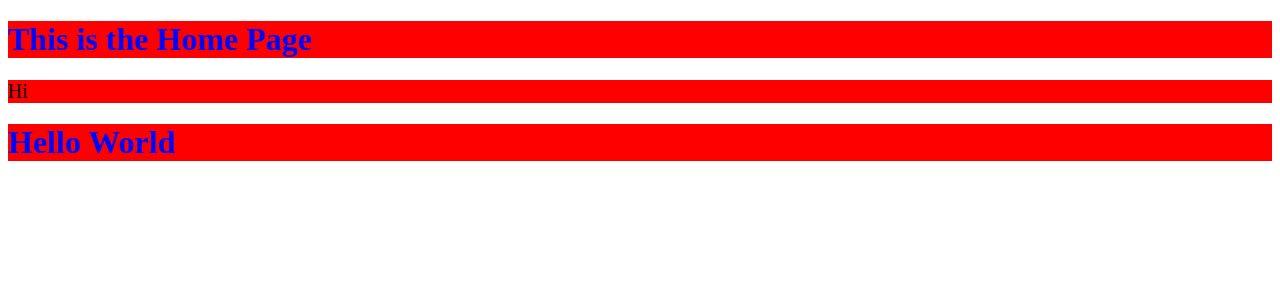
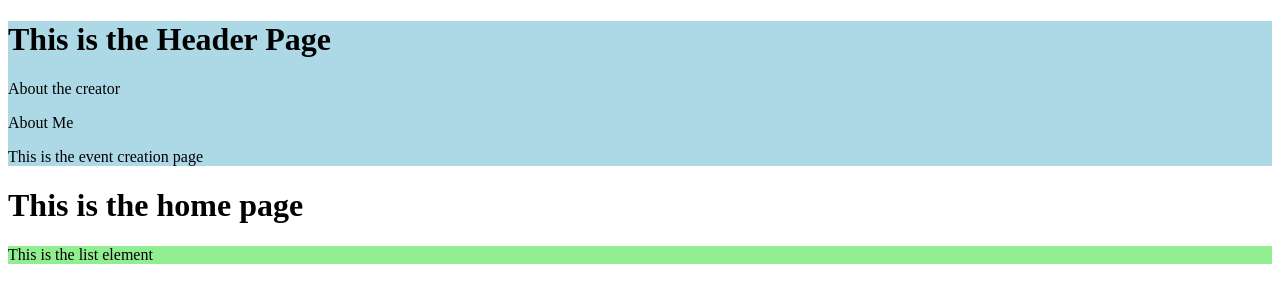
Before and after one commit to austinbhan/event-tracker, a React app: page / in a window 1280 px wide. Shown: the top 302 px of the page. Built offline with nearby package versions, Linux system fonts and the light colour scheme.

Commit message:
Event creation and list pages rendered, need to add link

```diff
--- a/src/App.js
+++ b/src/App.js
@@ -2,19 +2,23 @@ import {
   BrowserRouter as Router,
 } from 'react-router-dom';
 import styles from './App.css';
-
+import List from './Components/List.js';
+import CreateEvent from './Components/CreateEvent';
 
 export default function App() {
   return(
     <div className="App">
-      <h1>This is the Home Page</h1>
-      <div className={styles.trial}>
-        <p>
-            Hi
-        </p>
+      <div className={styles.header}>
+        <h1>This is the Header Page</h1>
+        <p>About the creator</p>
+        <p>About Me</p>
+        <CreateEvent />
       </div>
       <Router>
-        <h1>Hello World</h1>
+        <h1>This is the home page</h1>
+        <div className={styles.container}>
+          <List />
+        </div>
       </Router>
     </div>
   );
--- /dev/null
+++ b/src/Components/CreateEvent.js
@@ -0,0 +1,9 @@
+import styles from '../App.css';
+
+export default function CreateEvent() {
+  return (
+    <div className={styles.createEvent}>
+      <p>This is the event creation page</p>
+    </div>
+  );
+}
--- /dev/null
+++ b/src/Components/List.js
@@ -0,0 +1,9 @@
+import styles from '../App.css';
+
+export default function List() {
+  return (
+    <div className={styles.list}>
+            This is the list element
+    </div>
+  );
+}
--- a/src/app.css
+++ b/src/app.css
@@ -1,13 +1,19 @@
 .App {
-    background-color: red;
+
 }
 
-h1 {
-    color: blue;
-    background-color: red;
+.header {
+    background-color: lightblue;
 }
 
-.trial {
-    font-size: 20px;
-    background-color: red;
+.container {
+    background-color: lightgrey;
 }
+
+.list {
+    background-color: lightgreen;
+}
+
+.createList {
+    background-color: lightseagreen;
+}
--- a/src/index.jsx
+++ b/src/index.jsx
@@ -1,6 +1,6 @@
 import React from 'react';
 import { createRoot } from 'react-dom/client';
-import App from './app';
+import App from './App';
 
 const container = document.getElementById('app');
 const root = createRoot(container);
```
